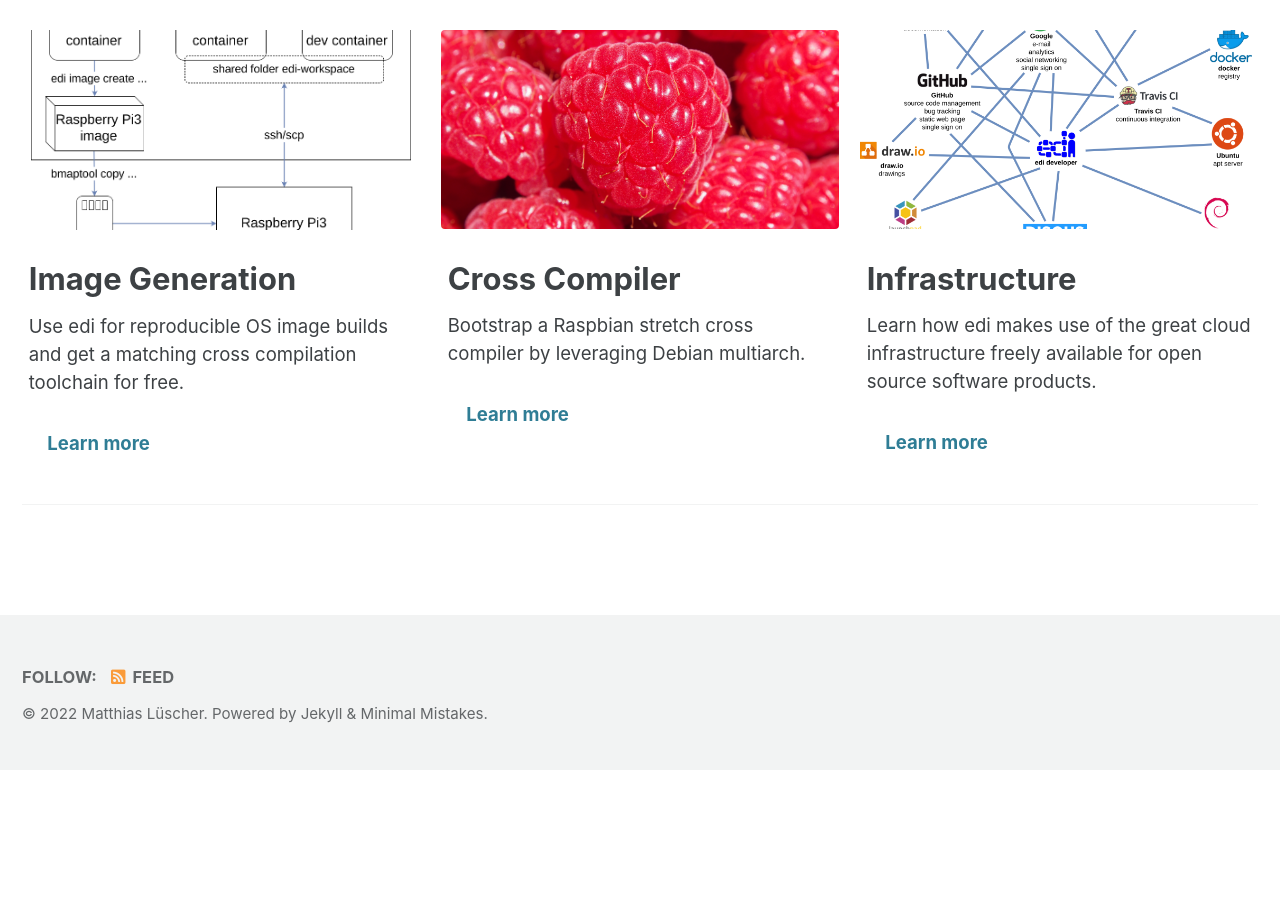
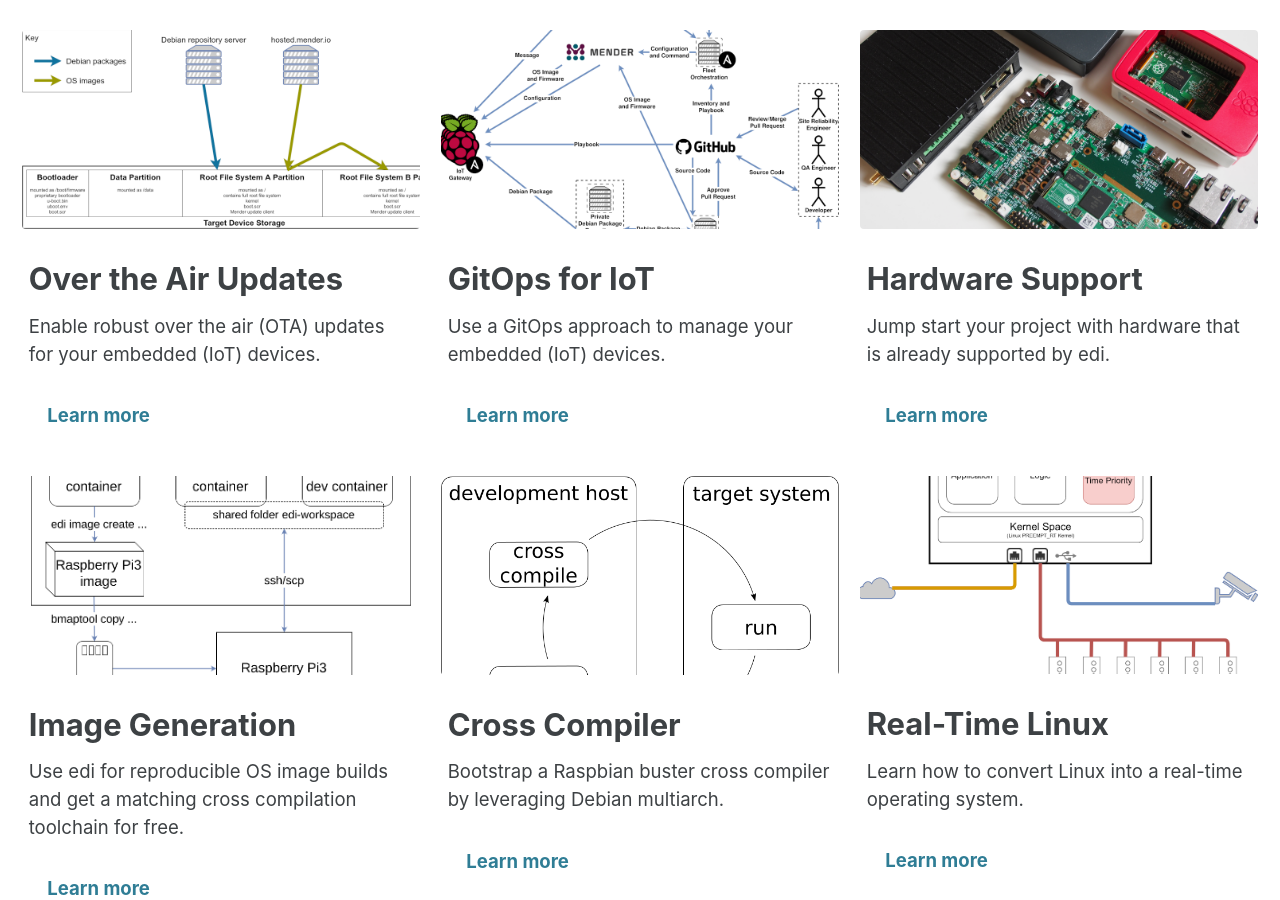
Before and after one commit to lueschem/lueschem.github.io, a Jekyll site: the page built from index.html, in a window 1280 px wide and 900 px high, scrolled down 484 px. Built offline with Jekyll 4.4.1, drawn with Linux system fonts in a browser that asks for light colours; cached includes are drawn as plain includes; before the commit the page ends 1254 px from its top, so only the background shows below that.

Commit message:
Added new feature rows.

```diff
--- a/index.html
+++ b/index.html
@@ -8,18 +8,30 @@ header:
   cta_label: "Learn More"
   cta_url: "https://docs.get-edi.io/en/latest/introduction.html"
 feature_row:
+  - image_path: /assets/images/feature_row/partition_layout.png
+    title: "Over the Air Updates"
+    url: /Updating-a-Debian-Based-IoT-Fleet/
+    excerpt: "Enable robust over the air (OTA) updates for your embedded (IoT) devices."
+  - image_path: /assets/images/feature_row/gitops.png
+    title: "GitOps for IoT"
+    url: /Surprisingly-Easy-IoT-Device-Management/
+    excerpt: "Use a GitOps approach to manage your embedded (IoT) devices."
+  - image_path: /assets/images/feature_row/hardware.png
+    title: "Hardware Support"
+    url: https://docs.get-edi.io/en/latest/hardware.html
+    excerpt: "Jump start your project with hardware that is already supported by edi."
   - image_path: /assets/images/feature_row/edi_pi_artifacts.png
     title: "Image Generation"
     url: /A-new-Approach-to-Operating-System-Image-Generation/
     excerpt: "Use edi for reproducible OS image builds and get a matching cross compilation toolchain for free."
-  - image_path: /assets/images/feature_row/raspberry.png
+  - image_path: /assets/images/feature_row/cross-compilation-cycle.png
     title: "Cross Compiler"
     url: /Cross-Compiling-for-Raspbian/
-    excerpt: "Bootstrap a Raspbian stretch cross compiler by leveraging Debian multiarch."
-  - image_path: /assets/images/feature_row/edi_infrastructure.png
-    title: "Infrastructure"
-    url: /Infrastructure-at-Your-Fingertips/
-    excerpt: "Learn how edi makes use of the great cloud infrastructure freely available for open source software products."
+    excerpt: "Bootstrap a Raspbian buster cross compiler by leveraging Debian multiarch."
+  - image_path: /assets/images/feature_row/rt_linux_setup.png
+    title: "Real-Time Linux"
+    url: /Real-Time-Linux-on-the-Raspberry-Pi/
+    excerpt: "Learn how to convert Linux into a real-time operating system."
 ---
 
 {% include feature_row %}
```
Also changed, not shown: assets/images/feature_row/cross-compilation-cycle.png (added), assets/images/feature_row/gitops.png (added), assets/images/feature_row/hardware.png (added), assets/images/feature_row/partition_layout.png (added), assets/images/feature_row/rt_linux_setup.png (added).
